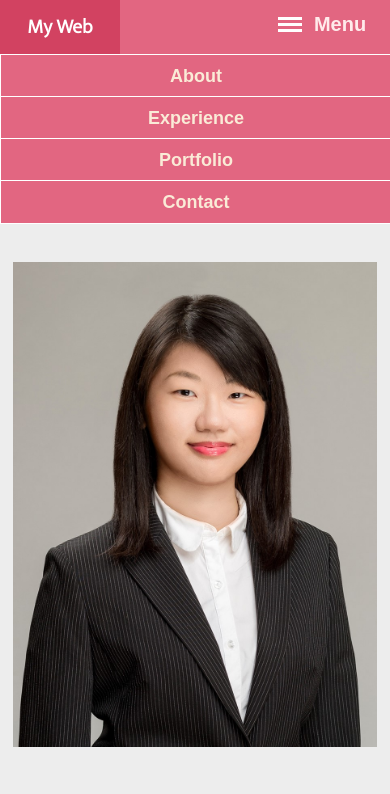
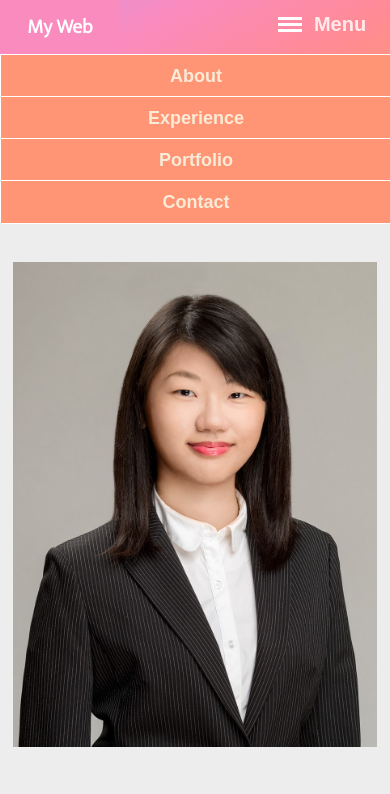
Before and after one commit to jane824691/jane824691.github.io, a plain HTML site: page index.html in a window 390 px wide. Shown: the top 794 px of the page. Drawn offline with Linux system fonts and the light colour scheme.

Commit message:
微調banner css

```diff
--- a/nav.css
+++ b/nav.css
@@ -31,7 +31,7 @@ img{
 
 .logo{
     width: 100px;
-    background-color:#d24261;
+    background-color:#fa8bbe;
     text-align: center;
     padding: 10px;
 }
@@ -387,7 +387,7 @@ footer p{
     text-align: center;
 }
 .header{
-    background-color:#e26681;
+    background-image: linear-gradient(to right bottom, #da94de, #fa8bbe, #ff8b98, #ff9574, #eea658);;
     display: flex;
     justify-content: space-between;
     align-content: stretch;
@@ -780,7 +780,7 @@ text-align: center;
     width: 100%;
     line-height: 40px;
     text-align: center;
-    background-color:#e26681;
+    background-color:#ff9574;
     border: solid 1px #ffffff;
 }
 .container{
```
